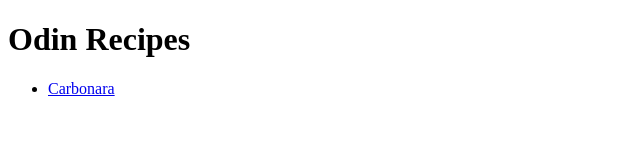
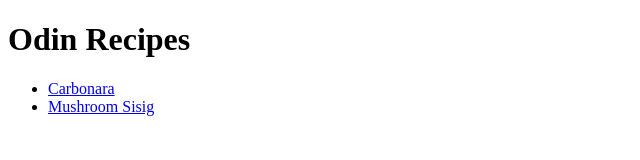
Before and after one commit to axelklaudedelgado/odin-recipes, a plain HTML site: page index.html in a window 1280 px wide. Shown: the whole page, without its empty margins (0-640 px from the left). Drawn offline with Linux system fonts and the light colour scheme.

Commit message:
Add link for Mushroom Sisig

```diff
--- a/index.html
+++ b/index.html
@@ -7,6 +7,7 @@
         <h1>Odin Recipes</h1>
         <ul>
            <li><a href="recipes/carbonara.html">Carbonara</a></li>
+           <li><a href="recipes/sisig.html">Mushroom Sisig</a></li>
         </ul>
     </body>
 </html>
```
